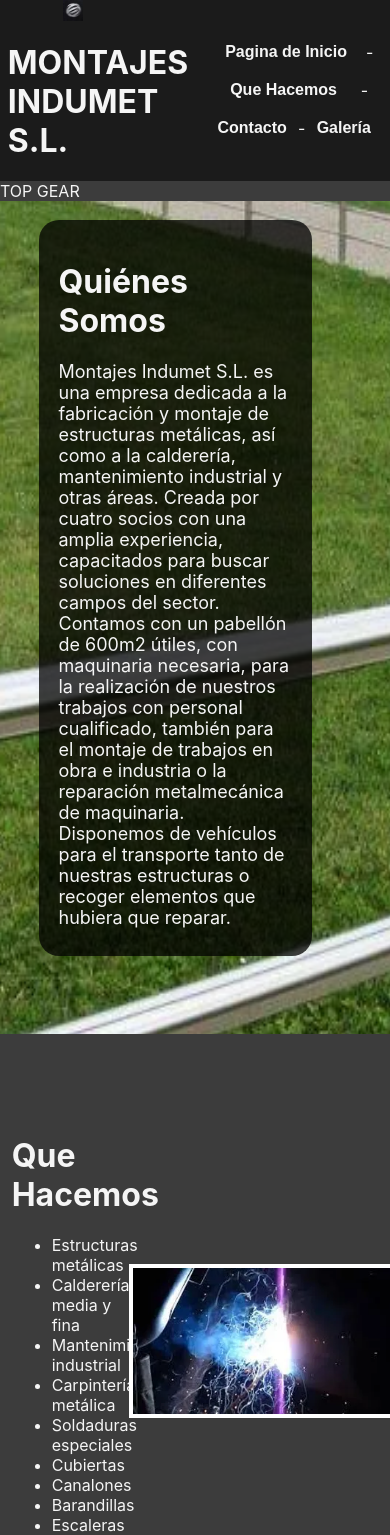
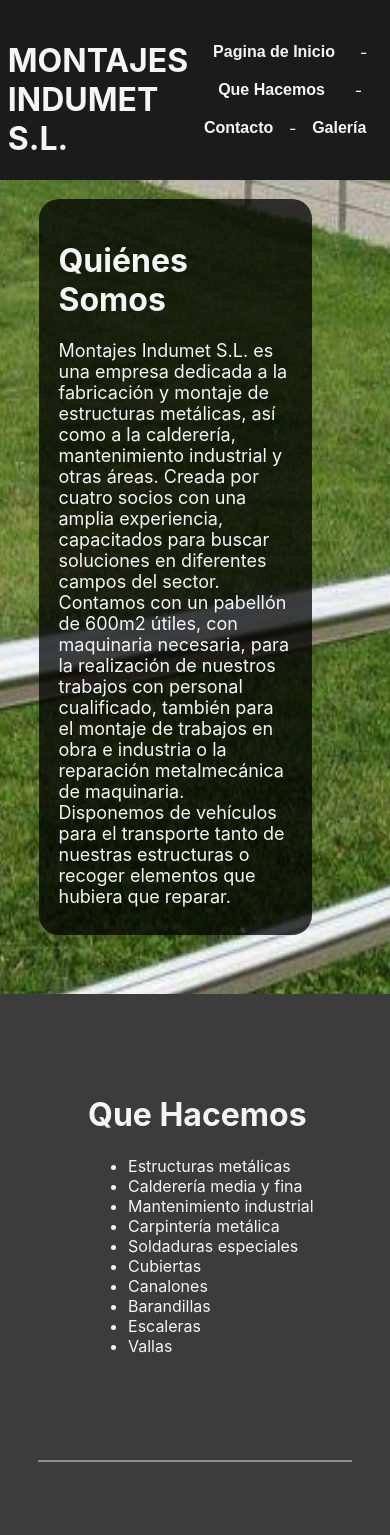
Before and after one commit to Oliver343/montajes-indumet-sl, a React (Create React App) app: page / in a window 390 px wide. Shown: the top 1535 px of the page. Built offline with nearby package versions, Linux system fonts and the light colour scheme.

Commit message:
conditional images removed on small screens

```diff
--- a/src/components/Header.jsx
+++ b/src/components/Header.jsx
@@ -1,10 +1,11 @@
 import logo from '../img/logo.webp'
 
-export default function Header({handleGallery, handleHome, handleAbout, handleContact}) {
+export default function Header({smallSet, handleGallery, handleHome, handleAbout, handleContact}) {
     return (
         <div className="header">
             <div className='inner-head'>
-                <img width="10%" src={logo} alt="" />&nbsp;&nbsp;&nbsp;
+                {smallSet ? "" : <img width="60px" src={logo} alt="" />} &nbsp;&nbsp;&nbsp;
+
                 <h1>MONTAJES INDUMET S.L.</h1>
             </div>
             <div className='inner-head'>
--- a/src/pages/WholeSite.css
+++ b/src/pages/WholeSite.css
@@ -76,7 +76,7 @@
     margin-left: 10%;
     margin-top: 5%;
     margin-right: 20%;
-    margin-bottom: 20%;
+    margin-bottom: 15%;
 }
 
 .site-body {
@@ -91,7 +91,6 @@
 }
 
 .body-text {
-    width: 30%;
     padding-left: 3%;
 }
 
--- a/src/pages/WholeSite.jsx
+++ b/src/pages/WholeSite.jsx
@@ -73,8 +73,7 @@
     return (
         <div className='wholesite-body'>
             <div ref={topAnchor}></div>
-            <Header handleGallery={handleGallery} handleHome={handleHome} handleAbout={handleAbout} handleContact={handleContact} />
-            TOP GEAR
+            <Header smallSet={smallSet} handleGallery={handleGallery} handleHome={handleHome} handleAbout={handleAbout} handleContact={handleContact} />
             {galleryPage ? <Gallery imgSet={imgSet} handleHome={handleHome} /> :
                     <>
                         <PosterBoard />
@@ -84,7 +83,11 @@
                         <br />
                         <br />
                         <div className='site-body'>
-
+                            {smallSet ? "" :
+                            <div >
+                                <img className='body-img' src={weld} width={"100%"} alt=""></img>
+                            </div>
+                            }
                             <div className='body-text' >
                                 <h1 className='title-text' >Que Hacemos</h1>
                                 <ul>
@@ -99,9 +102,6 @@
                                     <li>Escaleras</li>
                                     <li>Vallas</li>
                                 </ul>
-                            </div>
-                            <div >
-                                <img className='body-img' src={weld} width={"100%"} alt=""></img>
                             </div>
                         </div>
                         <br />
```
